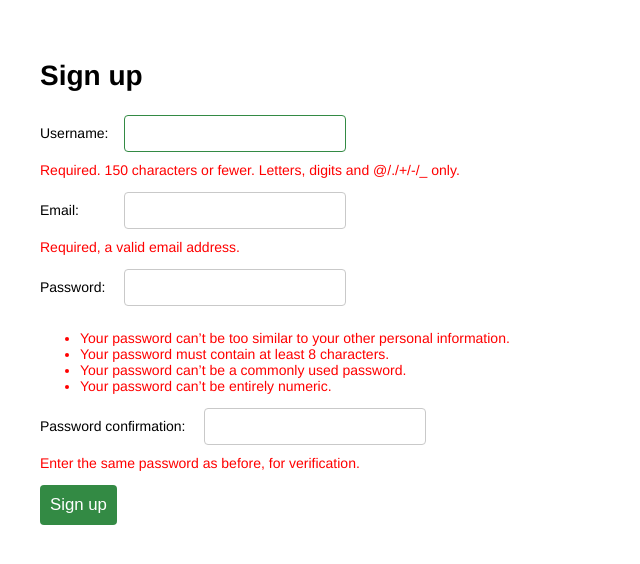
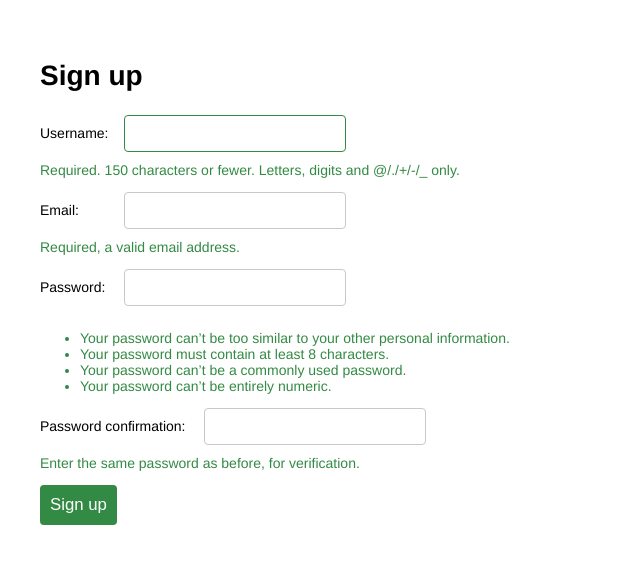
Before and after one commit to richardgiddings/racewithme, a Django app: page /signup/ in a window 1280 px wide. Shown: the part 180-744 px from the top of the page, without its empty margins (0-640 px from the left). Run offline with Django 3.2, Linux system fonts and the light colour scheme; some libraries are stand-ins or nearby versions.

Commit message:
Make help text on signup page green not red

```diff
--- a/racewithme/static/racewithme/style.css
+++ b/racewithme/static/racewithme/style.css
@@ -171,9 +171,9 @@ PAGES
 #signup-page .helptext {
   display: block;
   padding-top: 10px;
-  color: red; }
+  color: #338a44; }
 #signup-page ul li {
-  color: red; }
+  color: #338a44; }
 #signup-page input[type="text"], #signup-page input[type="password"], #signup-page input[type="email"] {
   outline: none;
   padding: 10px;
--- a/racewithme/static/sass/style.scss
+++ b/racewithme/static/sass/style.scss
@@ -235,11 +235,11 @@ PAGES
     .helptext {
         display: block;
         padding-top: 10px;
-        color: red;
+        color: $theme-colour1;
     }
 
     ul li {
-        color: red;
+        color: $theme-colour1;
     }
 
     input[type="text"], input[type="password"], input[type="email"] {
```
Also changed, not shown: 1 other file.
